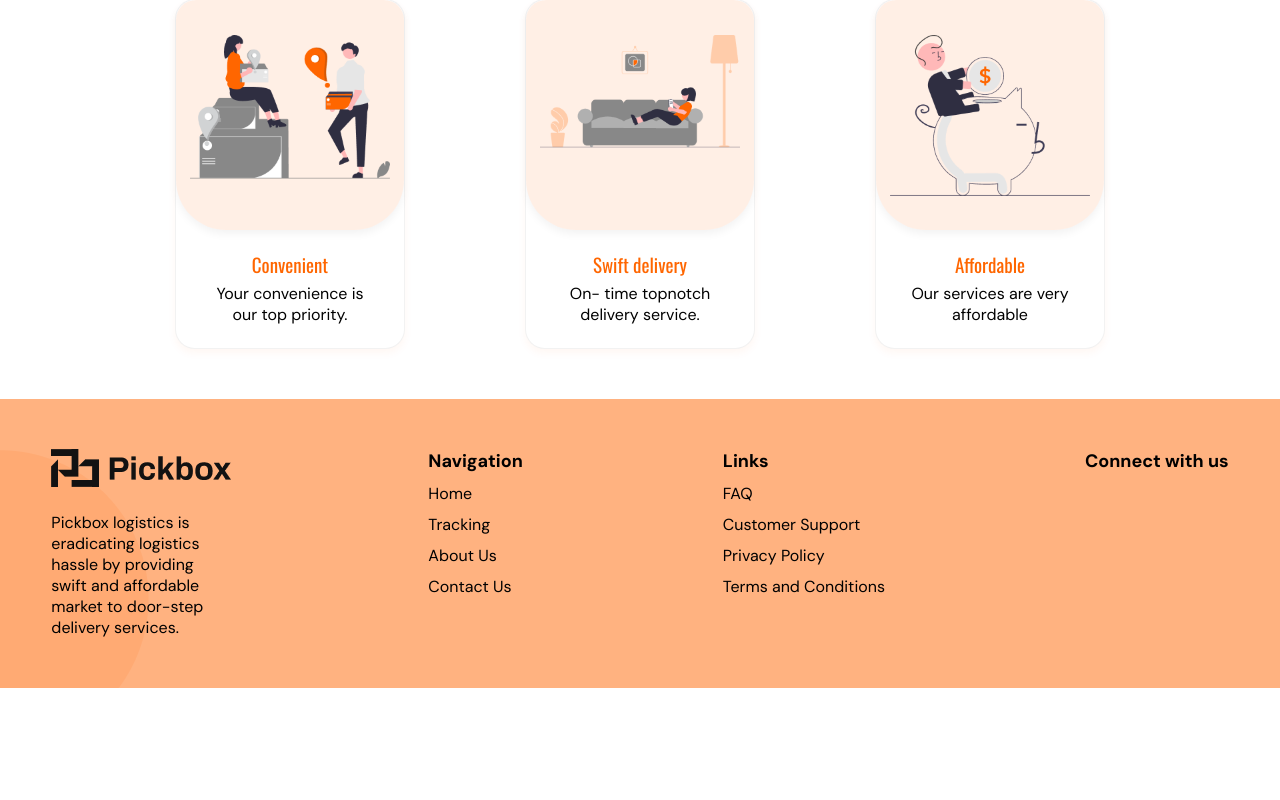
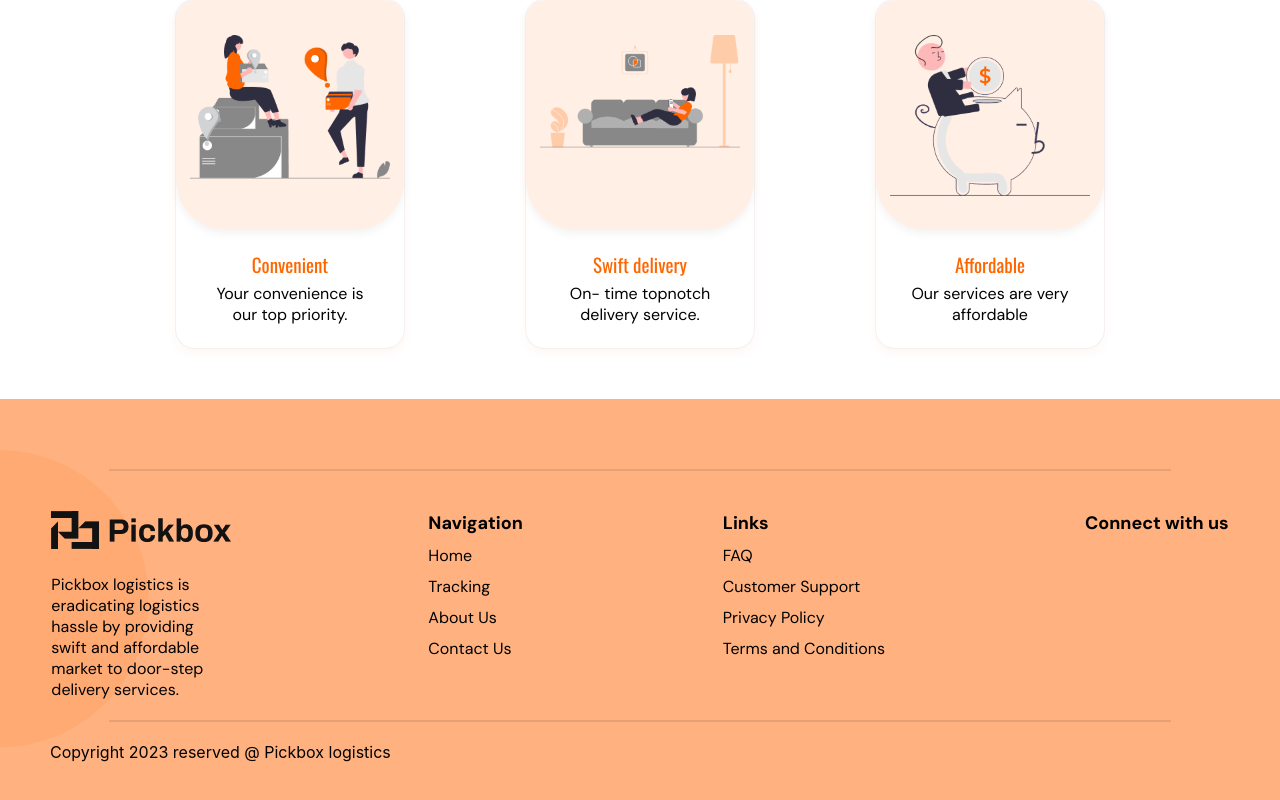
Before and after one commit to Pickbox-Project/Pickbox-frontend, a React (Create React App) app: page / in a window 1280 px wide. Shown: the part 1459-2259 px from the top of the page. Before the commit the page ends 2147 px from the top, so only its background shows below. Built offline with nearby package versions, Linux system fonts and the light colour scheme.

Commit message:
Made a change to the Solution Component and Started Styling Footer Component

```diff
--- a/src/Components/Footer/Footer.css
+++ b/src/Components/Footer/Footer.css
@@ -9,6 +9,7 @@
     justify-content: center;
     align-items: flex-start;
     flex-wrap: wrap;
+    margin-top: 40px;
 }
 
 .footer-logo-text {
@@ -30,3 +31,9 @@
     font-size: 18px;
     font-family: "DM Sans", sans-serif;
 }
+
+.footer-hr {
+    border: 1px solid rgba(18, 18, 18, 0.1);
+    margin: 20px auto 20px auto;
+    width: 90%;
+}
--- a/src/Components/Footer/Footer.jsx
+++ b/src/Components/Footer/Footer.jsx
@@ -5,6 +5,7 @@ import pickBoxLogo from "../../Assets/images/pickbox-logo.png"
 const Footer = () => {
   return (
     <div className="footer-container">
+        <hr className="footer-hr"/>
       <div className="footer-details">
         <div className="footer-logo-text">
             <img src={pickBoxLogo} alt="Pickbox Logo" />
@@ -32,6 +33,8 @@ const Footer = () => {
         <h5 className="footer-title">Connect with us</h5>
         </div>
       </div>
+      <hr className="footer-hr"/>
+      <p className="footer-copyright">Copyright {new Date().getFullYear()} reserved @ Pickbox logistics</p>
     </div>
   );
 };
```
